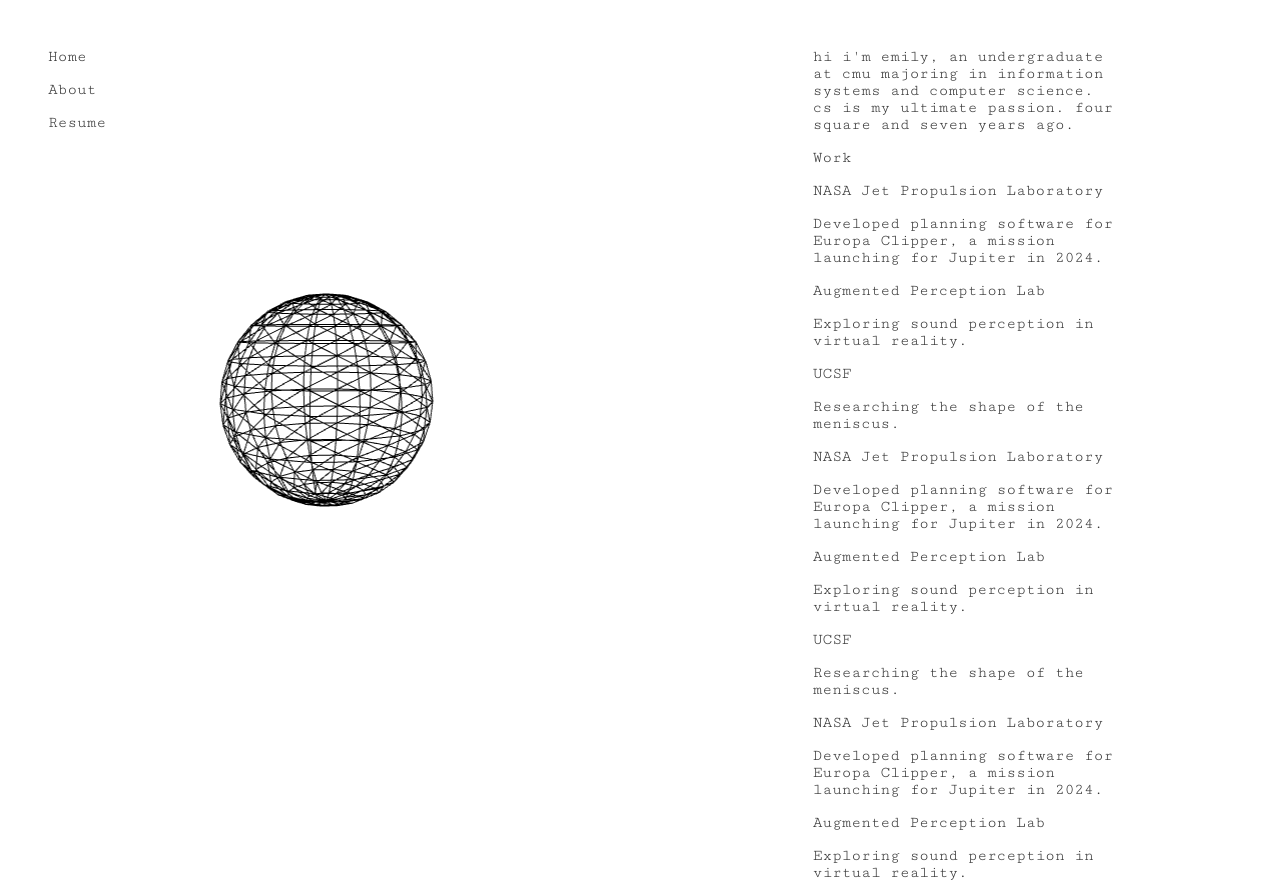
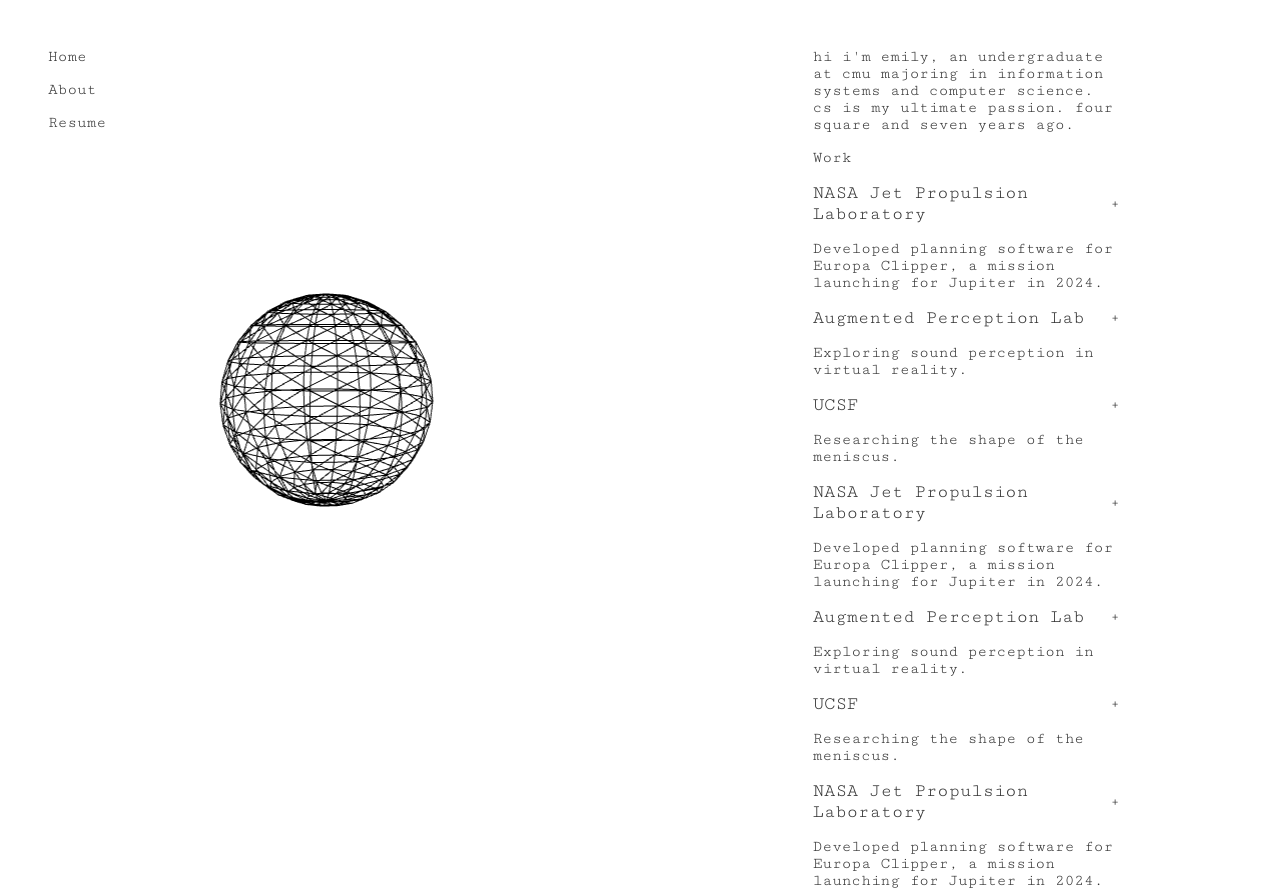
Before and after one commit to emiilyxie/emilyfmv3, a Next.js app: page / in a window 1280 px wide. Built offline with nearby package versions, Linux system fonts and the light colour scheme.

Commit message:
add an expand button to each project item

```diff
--- a/components/projects.module.css
+++ b/components/projects.module.css
@@ -1,6 +1,9 @@
 .projectHeading {
   font-size: 1em;
   margin-bottom: 1em;
+  display: flex;
+  justify-content: space-between;
+  align-items: center;
 }
 
 .projectDescription {
--- a/components/projects.tsx
+++ b/components/projects.tsx
@@ -8,7 +8,11 @@ export type ProjectType = {
 export function ProjectItem(props: { project: ProjectType }) {
   return (
     <div>
-      <h3 className={styles.projectHeading}>{props.project.title}</h3>
+      <div className={styles.projectHeading}>
+        {/* TODO: get out of className hell */}
+        <h3 className={styles.projectHeadingText}>{props.project.title}</h3>
+        <span className={styles.projectHeadingButton}>+</span>
+      </div>
       <p className={styles.projectDescription}>{props.project.description}</p>
     </div>
   )
```
